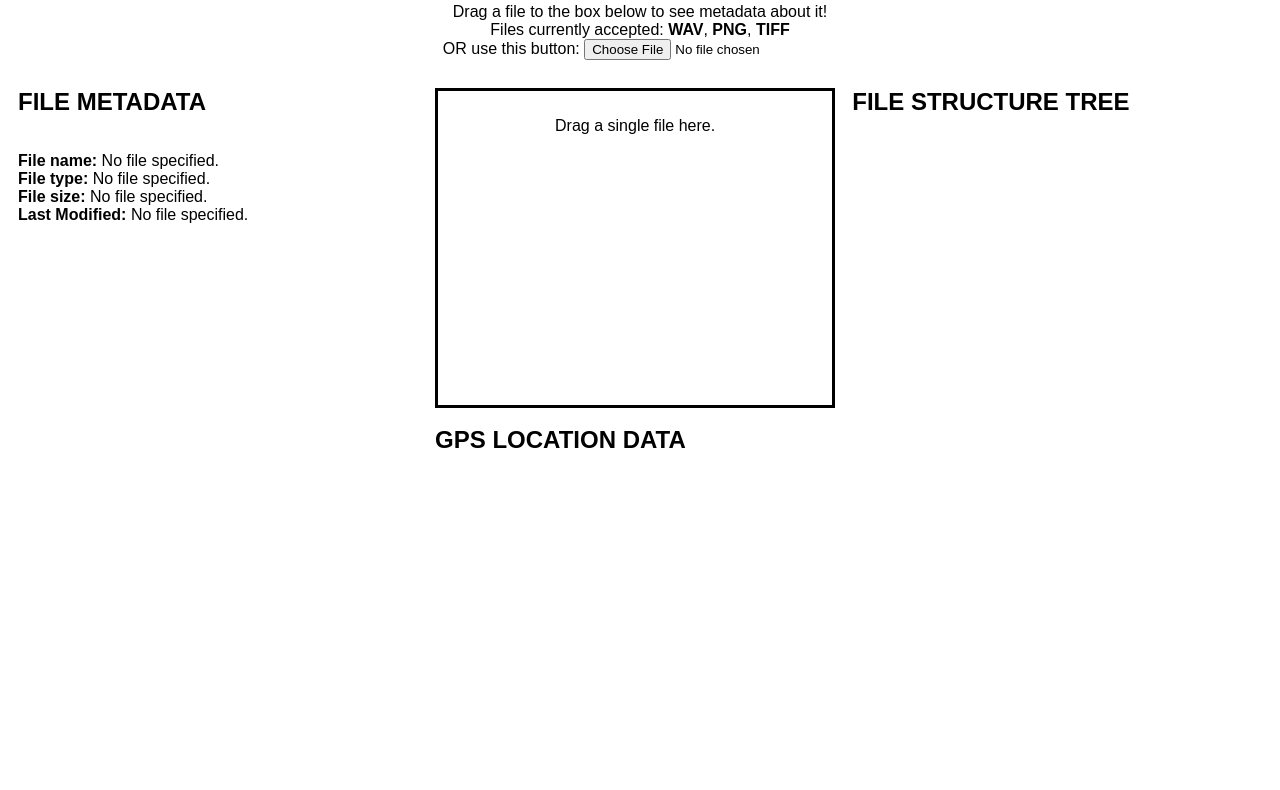
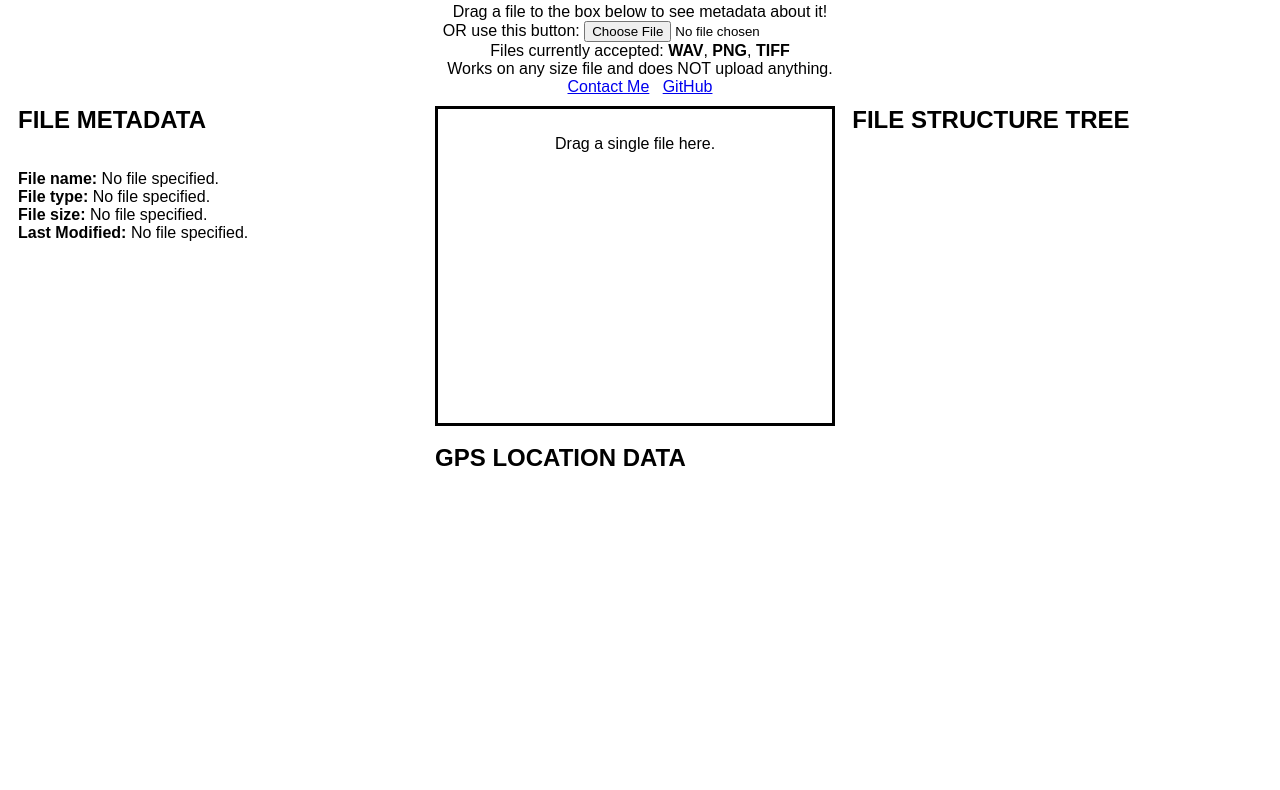
Before and after one commit to malictus/mediapeek_2, a plain HTML site: page index.html in a window 1280 px wide. Shown: the part 60-850 px from the top of the page. Drawn offline with nearby package versions, Linux system fonts and the light colour scheme.

Commit message:
Update home page with more instructions

```diff
--- a/index.html
+++ b/index.html
@@ -13,8 +13,10 @@
         <span class="thetitle">Media Peek</span> <span class="thesubtitle">by Jim Halliday</span><br /><br />
         <span class="instructions">
             Drag a file to the box below to see metadata about it!<br />
+            OR use this button: <input type="file" id="file-selector"><br />
             Files currently accepted: <b>WAV</b>, <b>PNG</b>, <b>TIFF</b><br />
-            OR use this button: <input type="file" id="file-selector"><br /><br />
+            Works on any size file and does NOT upload anything.<br />
+            <a href="mailto:malictus@gmail.com">Contact Me</a>&nbsp; &nbsp;<a href="https://github.com/malictus/mediapeek_2/">GitHub</a>
         </span>
     </div>
     <div class="row">
```
